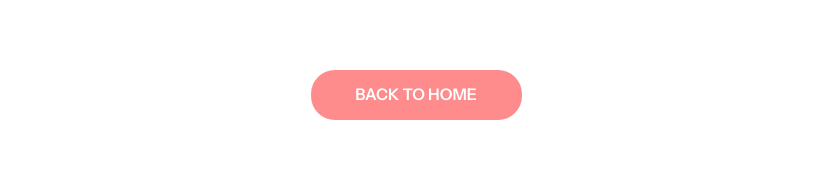
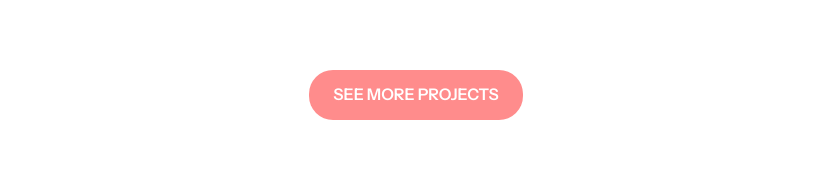
Before and after one commit to nataliabernalher-ship-it/nataliabernal.es, a Next.js app: page /en/case-study/neety-saas in a window 1280 px wide. Shown: the part 7929-8099 px from the top of the page, without its empty margins (224-1055 px from the left). Built offline with nearby package versions, Linux system fonts and the light colour scheme.

Commit message:
botones ver más proyectos

```diff
--- a/src/components/CaseStudyLayout/CaseStudyLayout.tsx
+++ b/src/components/CaseStudyLayout/CaseStudyLayout.tsx
@@ -80,7 +80,7 @@ export function CaseStudyLayout({ locale, messages, study }: CaseStudyLayoutProp
           </Reveal>
         ))}
         <div className={styles.cta}>
-          <Link className={styles.button} href={`/${locale}`}>
+          <Link className={styles.button} href={`/${locale}/lab`}>
             {messages.caseStudy.backHomeCta}
           </Link>
         </div>
--- a/src/messages/en.json
+++ b/src/messages/en.json
@@ -72,7 +72,7 @@
     "role": "Role",
     "tools": "Tools",
     "year": "Year",
-    "backHomeCta": "Back to home"
+    "backHomeCta": "See more projects"
   },
   "notFound": {
     "title": "Page not found",
--- a/src/messages/es.json
+++ b/src/messages/es.json
@@ -72,7 +72,7 @@
     "role": "Rol",
     "tools": "Herramientas",
     "year": "Año",
-    "backHomeCta": "Volver al inicio"
+    "backHomeCta": "Ver más proyectos"
   },
   "notFound": {
     "title": "Página no encontrada",
```
